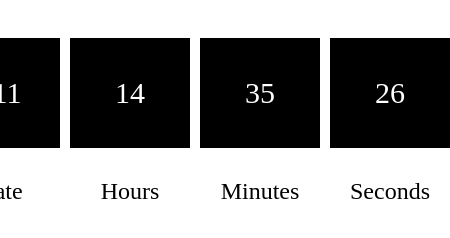
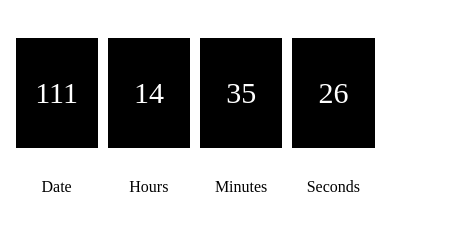
Before and after one commit to HayatoKadowaki/countduwn, a plain HTML site: page index.html in a window 390 px wide. Shown: the whole page, 450 px wide, since content can reach past the window. Drawn offline with Linux system fonts and the light colour scheme.

Commit message:
update: small display

```diff
--- a/style.css
+++ b/style.css
@@ -37,3 +37,20 @@
 .countdown__expired.is-active {
     display: block;
 }
+@media screen and (max-width: 530px) {
+    .countdown__timer {
+        width: 96%;
+    }
+    .countdown__item {
+        width: 24%;
+    }
+    .countdown__item:nth-of-type(n + 2) {
+        margin-left: 10px;
+    }
+    .countdown__number {
+        width: 100%;
+    }
+    .countdown__title {
+        font-size: 16px;
+    }
+}
```
